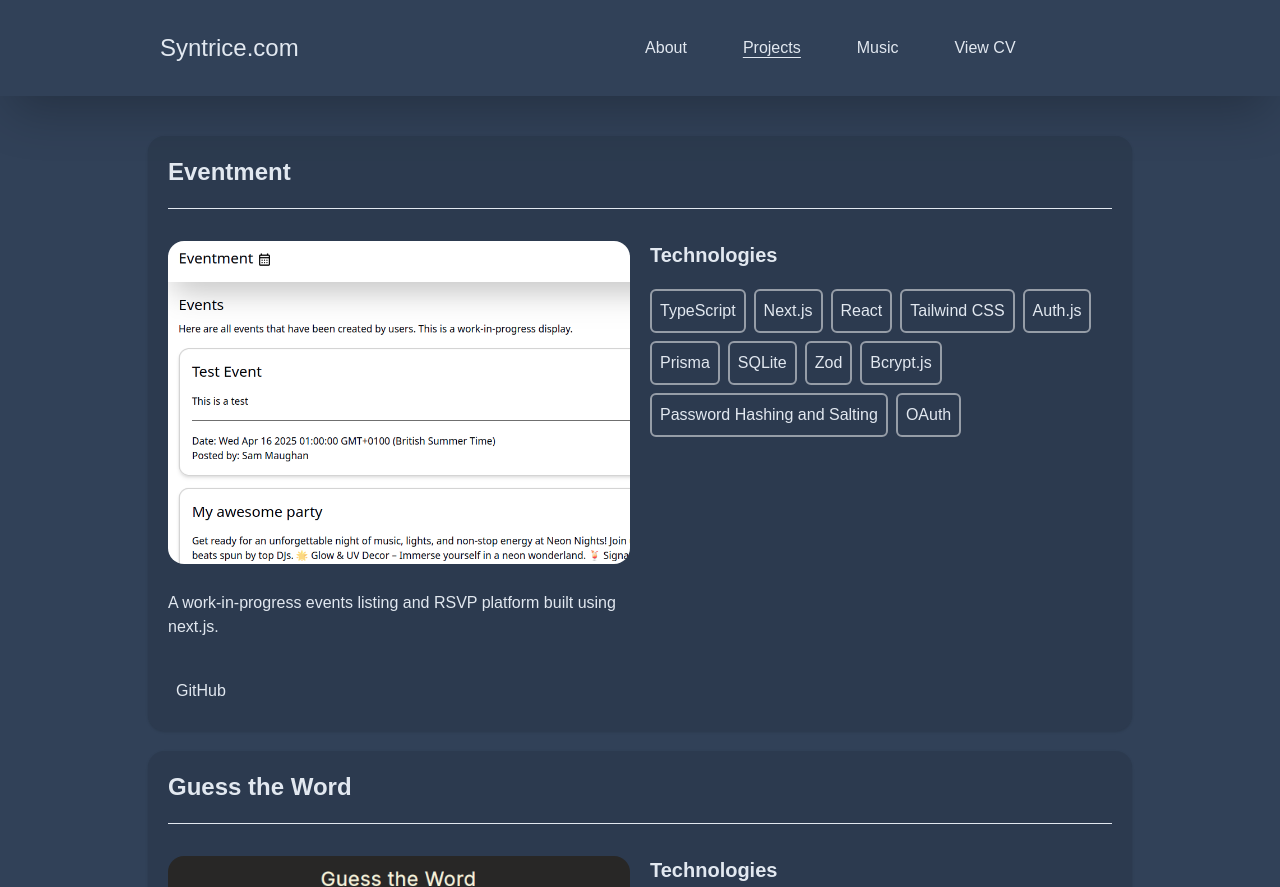
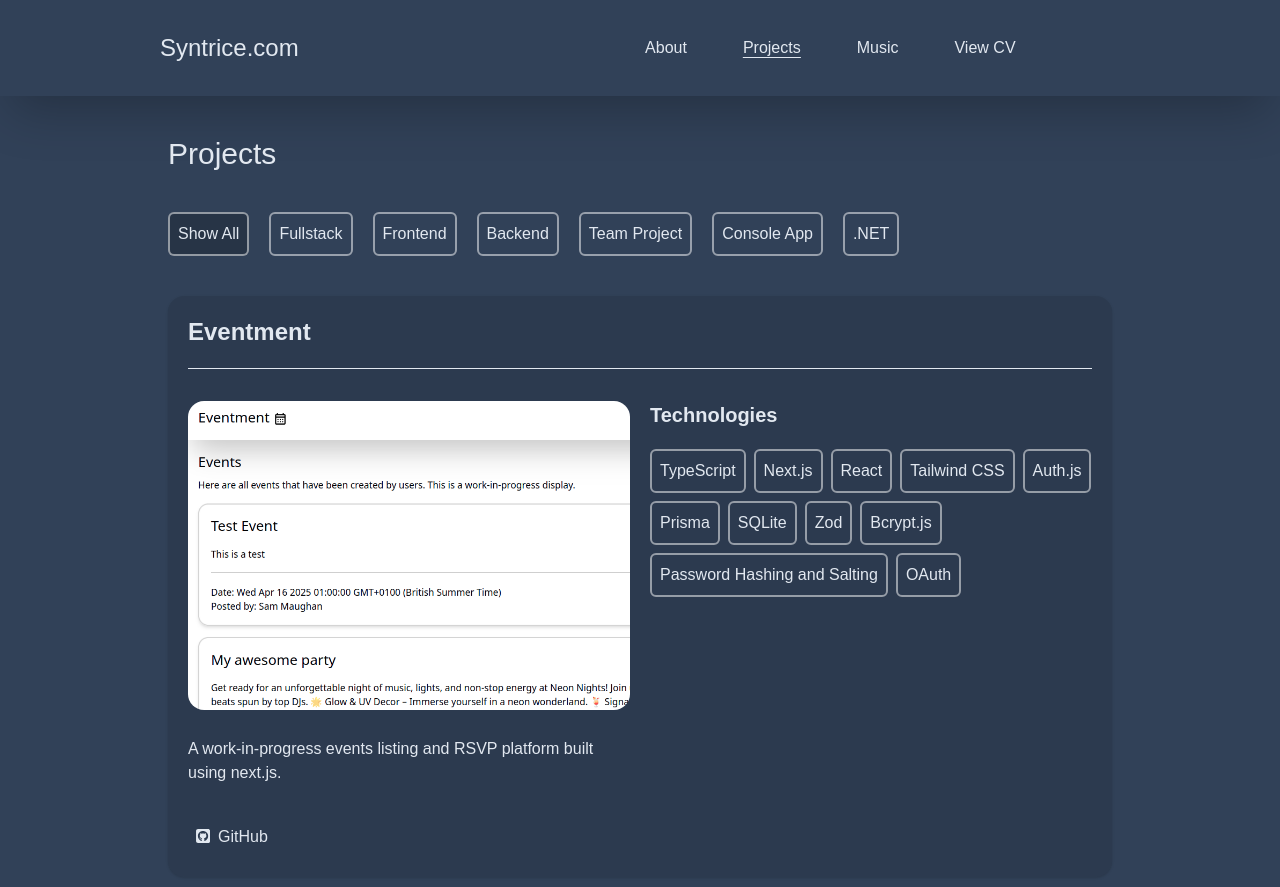
Before and after one commit to Syntrice/syntrice.github.io, an Astro site: page /projects in a window 1280 px wide. Shown: the top 887 px of the page. Built offline with nearby package versions, Linux system fonts and the light colour scheme; Astro itself is replaced by a stand-in of ours; some icons are missing.

Commit message:
feat: Add filtering for projects

```diff
--- a/src/components/projects/ProjectCard.tsx
+++ b/src/components/projects/ProjectCard.tsx
@@ -1,37 +1,64 @@
-import type { CollectionEntry } from "astro:content";
+import type { CollectionEntry } from "astro:content"
 
 interface ProjectCardProps {
-  project: CollectionEntry<'projects'>
+    project: CollectionEntry<"projects">
 }
 
 export default function ProjectCard({ project }: ProjectCardProps) {
-  return (<div className="p-5 dark:bg-black/10 bg-black/5 shadow rounded-2xl">
+    return (
+        <div className="p-5 dark:bg-black/10 bg-black/5 shadow rounded-2xl">
             <p className="mb-5 text-2xl font-bold">{project.data.title}</p>
-    <hr/>
+            <hr />
             <div className="grid grid-cols-2 grid-rows-1 max-md:grid-cols-1 gap-5 my-8">
                 <div>
-            { project.data.imgPath &&
-                <a className="inline-block mb-5" target="_blank" href={project.data.deploymentLink ? project.data.deploymentLink : project.data.repoLink}>
-                    <img className="rounded-2xl max-md:w-auto" src={project.data.imgPath} width="500"/>
+                    {project.data.imgPath && (
+                        <a
+                            className="inline-block mb-5"
+                            target="_blank"
+                            href={
+                                project.data.deploymentLink
+                                    ? project.data.deploymentLink
+                                    : project.data.repoLink
+                            }
+                        >
+                            <img
+                                className="rounded-2xl max-md:w-auto"
+                                src={project.data.imgPath}
+                                width="500"
+                            />
                         </a>
-            }
+                    )}
                     <p>{project.data.description}</p>
                 </div>
                 <div>
                     <p className="text-xl font-bold mb-5">Technologies</p>
                     <div className="flex flex-wrap gap-2">
-                { project.data.technologies.map((i: string) =>
+                        {project.data.technologies.map((i: string) => (
                             <p className="tag">{i}</p>
-                )}
+                        ))}
                     </div>
                 </div>
             </div>
 
             <a target="_blank" className="button" href={project.data.repoLink}>
-        GitHub</a>
-    { project.data.deploymentLink &&
+                <svg
+                    className="icon mr-2"
+                    xmlns="http://www.w3.org/2000/svg"
+                    width="0.88em"
+                    height="1em"
+                    viewBox="0 0 448 512"
+                >
+                    <path
+                        fill="currentColor"
+                        d="M448 96c0-35.3-28.7-64-64-64H64C28.7 32 0 60.7 0 96v320c0 35.3 28.7 64 64 64h320c35.3 0 64-28.7 64-64zM265.8 407.7c0-1.8 0-6 .1-11.6c.1-11.4.1-28.8.1-43.7c0-15.6-5.2-25.5-11.3-30.7c37-4.1 76-9.2 76-73.1c0-18.2-6.5-27.3-17.1-39c1.7-4.3 7.4-22-1.7-45c-13.9-4.3-45.7 17.9-45.7 17.9c-13.2-3.7-27.5-5.6-41.6-5.6s-28.4 1.9-41.6 5.6c0 0-31.8-22.2-45.7-17.9c-9.1 22.9-3.5 40.6-1.7 45c-10.6 11.7-15.6 20.8-15.6 39c0 63.6 37.3 69 74.3 73.1c-4.8 4.3-9.1 11.7-10.6 22.3c-9.5 4.3-33.8 11.7-48.3-13.9c-9.1-15.8-25.5-17.1-25.5-17.1c-16.2-.2-1.1 10.2-1.1 10.2c10.8 5 18.4 24.2 18.4 24.2c9.7 29.7 56.1 19.7 56.1 19.7c0 9 .1 21.7.1 30.6c0 4.8.1 8.6.1 10c0 4.3-3 9.5-11.5 8c-66-22.1-112.2-84.9-112.2-158.3c0-91.8 70.2-161.5 162-161.5S388 165.6 388 257.4c.1 73.4-44.7 136.3-110.7 158.3c-8.4 1.5-11.5-3.7-11.5-8m-90.5-54.8c-.2-1.5 1.1-2.8 3-3.2c1.9-.2 3.7.6 3.9 1.9c.3 1.3-1 2.6-3 3c-1.9.4-3.7-.4-3.9-1.7m-9.1 3.2c-2.2.2-3.7-.9-3.7-2.4c0-1.3 1.5-2.4 3.5-2.4c1.9-.2 3.7.9 3.7 2.4c0 1.3-1.5 2.4-3.5 2.4m-14.3-2.2c-1.9-.4-3.2-1.9-2.8-3.2s2.4-1.9 4.1-1.5c2 .6 3.3 2.1 2.8 3.4c-.4 1.3-2.4 1.9-4.1 1.3m-12.5-7.3c-1.5-1.3-1.9-3.2-.9-4.1c.9-1.1 2.8-.9 4.3.6c1.3 1.3 1.8 3.3.9 4.1c-.9 1.1-2.8.9-4.3-.6m-8.5-10c-1.1-1.5-1.1-3.2 0-3.9c1.1-.9 2.8-.2 3.7 1.3c1.1 1.5 1.1 3.3 0 4.1c-.9.6-2.6 0-3.7-1.5m-6.3-8.8c-1.1-1.3-1.3-2.8-.4-3.5c.9-.9 2.4-.4 3.5.6c1.1 1.3 1.3 2.8.4 3.5c-.9.9-2.4.4-3.5-.6m-6-6.4c-1.3-.6-1.9-1.7-1.5-2.6c.4-.6 1.5-.9 2.8-.4c1.3.7 1.9 1.8 1.5 2.6c-.4.9-1.7 1.1-2.8.4"
+                    ></path>
+                </svg>GitHub
+            </a>
+            {project.data.deploymentLink && (
                 <a className="button" href={project.data.deploymentLink}>
-        Live Demo</a>
+                    Live Demo
+                </a>
+            )}
+        </div>
+    )
 }
-</div>)
-}
--- a/src/components/projects/ProjectDisplay.tsx
+++ b/src/components/projects/ProjectDisplay.tsx
@@ -1,19 +1,70 @@
 import type { CollectionEntry } from "astro:content"
+import { useState } from "react"
 import ProjectCard from "./ProjectCard"
 
 interface ProjectDisplayProps {
-  projects: CollectionEntry<'projects'>[]
+  projects: CollectionEntry<"projects">[]
+  projectTags: CollectionEntry<"projectTags">[]
 }
 
-export default function ProjectDisplay({ projects }: ProjectDisplayProps) {
+export default function ProjectDisplay({
+  projects,
+  projectTags,
+}: ProjectDisplayProps) {
+  const [filter, setFilter] = useState(0)
+
+  function setFilterState(id: number) {
+    setFilter(id)
+  }
+
+  function renderProjects() {
+
+    let data = projects.sort((a, b) => b.data.id - a.data.id)
+
+    if (filter !== 0) {
+      data = data.filter(p => p.data.tags.includes(filter))
+    }
+
+    return data
+      .map((obj) => (
+        <li>
+          <ProjectCard project={obj} />
+        </li>
+      ))
+  }
+
   return (
-    <ul className="flex flex-col gap-5 my-5">
-      {projects.sort((a, b) => b.data.id - a.data.id).map(obj => (
+    <div className="p-5">
+      <h1 className="text-3xl mb-5">Projects</h1>
+      <ul className="flex gap-5 py-5 flex-wrap">
         <li>
-          <ProjectCard project={obj}/>
+          <button
+            onClick={() => setFilterState(0)}
+            className={
+              "tag cursor-pointer " +
+              (filter !== 0 ? "button" : "bg-black/20")
+            }
+          >
+            Show All
+          </button>
         </li>
-      ))}
-    </ul>
+        {projectTags.map((tag) => (
+          <li>
+            <button
+              onClick={() => setFilter(tag.data.id)}
+              className={
+                "tag cursor-pointer " +
+                (filter !== tag.data.id ? "button" : "bg-black/20")
+              }
+            >
+              {tag.data.label}
+            </button>
+          </li>
+        ))}
+      </ul>
+      <ul className="flex flex-col gap-5 my-5">
+        {renderProjects()}
+      </ul>
+    </div>
   )
-
 }
--- a/src/components/site-footer/SiteFooter.astro
+++ b/src/components/site-footer/SiteFooter.astro
@@ -1,8 +1,8 @@
 ---
 import Wrapper from "@components/SiteWrapper.astro";
-import site from "@data/site.json"
+import site from "@data/site.json";
+import { Icon } from 'astro-icon/components';
 import FooterLink from "./FooterLink.astro";
-import { Icon } from 'astro-icon/components'
 ---
 
 <footer class="text-lg dark:bg-black/10 bg-black/5 dark:text-slate-200 p-5">
--- a/src/content.config.ts
+++ b/src/content.config.ts
@@ -2,9 +2,17 @@
 import { defineCollection, z } from 'astro:content';
 
 // 2. Import loader(s)
-import { glob, file } from 'astro/loaders';
+import { file } from 'astro/loaders';
 
 // 3. Define your collection(s)
+
+const projectTags = defineCollection({
+    loader: file("src/data/project-tags.json"),
+    schema: z.object({
+        id: z.number(),
+        label: z.string()
+    })
+})
 
 const projects = defineCollection({
     loader: file("src/data/projects.json"),
@@ -13,10 +21,9 @@ const projects = defineCollection({
         title: z.string(),
         repoLink: z.string(),
         description: z.string(),
-        icon: z.string().optional(),
         imgPath: z.string().optional(),
         deploymentLink: z.string().optional(),
-        tags: z.array(z.string()).optional(),
+        tags: z.array(z.number()),
         technologies: z.array(z.string())
     }),
 });
@@ -43,4 +50,4 @@ const navlinks = defineCollection({
 });
 
 // 4. Export a single `collections` object to register your collection(s)
-export const collections = { compositions, projects, navlinks };
+export const collections = { compositions, projects, navlinks, projectTags };
--- /dev/null
+++ b/src/data/project-tags.json
@@ -0,0 +1,26 @@
+[
+  {
+    "id": 1,
+    "label": "Fullstack"
+  },
+  {
+    "id": 2,
+    "label": "Frontend"
+  },
+  {
+    "id": 3,
+    "label": "Backend"
+  },
+  {
+    "id": 4,
+    "label": "Team Project"
+  },
+  {
+    "id": 5,
+    "label": "Console App"
+  },
+  {
+    "id": 6,
+    "label": ".NET"
+  }
+]
--- a/src/data/projects.json
+++ b/src/data/projects.json
@@ -1,11 +1,13 @@
 [
     {
-        "id": 3,
+        "id": 1,
         "title": "Syntrice Record Shop",
         "repoLink": "https://github.com/Syntrice/syntrice-record-shop",
         "description": "A RESTful API for a fictional record shop business. Consists of endpoints to manage Artist, Genre and Record entries, along with a work in progress Blazor frontend.",
-        "icon": "fa6-solid:record-vinyl",
-        "tags": [".NET", "Fullstack"],
+        "tags": [
+            3,
+            6
+        ],
         "imgPath": "/assets/project-images/syntrice-record-shop.gif",
         "technologies": [
             "C# / .NET",
@@ -24,8 +26,10 @@
         "title": "Syntrice Contact Manager",
         "repoLink": "https://github.com/Syntrice/syntrice-contact-manager",
         "description": "A console-based application for managing contact details. Uses a local SQLite database, along with a console frontend for adding, removing and updating entries.",
-        "icon": "fa6-regular:address-card",
-        "tags": ["Console App", ".NET"],
+        "tags": [
+            5,
+            6
+        ],
         "imgPath": "/assets/project-images/syntrice-contact-manager.gif",
         "technologies": [
             "C# / .NET",
@@ -39,12 +43,15 @@
         ]
     },
     {
-        "id": 4,
+        "id": 3,
         "title": "Spreeview (Team Project)",
         "repoLink": "https://github.com/nc-team-inertia/spreeview",
         "description": "A team project to create a social networking review website for TV Shows. Consists of an SQL Server, ASP.NET Backend, along with a Blazor frontend. Features authentication using Identity, and a live chat system using SignalR.",
-        "icon": "heroicons:film-16-solid",
-        "tags": ["Team Project", ".NET", "Fullstack"],
+        "tags": [
+            4,
+            6,
+            1
+        ],
         "imgPath": "/assets/project-images/spreeview.gif",
         "technologies": [
             "C# / .NET",
@@ -61,12 +68,13 @@
         ]
     },
     {
-        "id": 1,
+        "id": 4,
         "title": "Syntrice.com (This Site)",
         "repoLink": "https://github.com/Syntrice/syntrice.github.io",
         "description": "This site was built using Astro, a JavaScript framework for content-driven websites. Features responsive design using Tailwind CSS.",
-        "icon": "heroicons:globe-alt",
-        "tags": ["Frontend"],
+        "tags": [
+            2
+        ],
         "technologies": [
             "JavaScript",
             "Astro",
@@ -82,8 +90,10 @@
         "repoLink": "https://github.com/Syntrice/chef-bot",
         "deploymentLink": "https://app.syntrice.com/chef-bot",
         "description": "A personal AI chef assistant to generate recipes from cooking ingredients. Completed as part of a Scrimba course. It is deployed on Netlify, and for recipe generation it utilizes Serverless Functions to call the Hugginface Inference API.",
-        "icon": "fa6-solid:burger",
         "imgPath": "/assets/project-images/chef-bot.png",
+        "tags": [
+            2
+        ],
         "technologies": [
             "JavaScript",
             "Vite",
@@ -95,13 +105,15 @@
         ]
     },
     {
-        "id": 1.5,
+        "id": 6,
         "title": "Meme Generator",
         "repoLink": "https://github.com/Syntrice/meme-generator",
         "deploymentLink": "https://app.syntrice.com/meme-generator",
         "description": "A very simple project to build a meme generator using React. Completed as part of a Scrimba course. It is hosted on Netlify.",
-        "icon": "fa6-regular:images",
         "imgPath": "/assets/project-images/meme-generator.png",
+        "tags": [
+            2
+        ],
         "technologies": [
             "TypeScript",
             "Vite",
@@ -117,8 +129,10 @@
         "repoLink": "https://github.com/Syntrice/tenzies",
         "deploymentLink": "https://app.syntrice.com/tenzies",
         "description": "A dice game based on Tenzi, built using React. Completed as part of a Scrimba course. It is hosted on Netlify.",
-        "icon": "fa6-solid:dice",
         "imgPath": "/assets/project-images/tenzies.png",
+        "tags": [
+            2
+        ],
         "technologies": [
             "TypeScript",
             "Vite",
@@ -132,8 +146,10 @@
         "title": "Syntrice EShop",
         "repoLink": "https://github.com/Syntrice/syntrice-e-shop",
         "description": "A work-in-progress ecommerce API built using ASP.NET. As an exercise in authentication and cybersecurity, it features password hashing and salt generation using Pbkdf2, and configurable JWT authentication with refresh token support.",
-        "icon": "fa6-solid:cart-shopping",
         "imgPath": "/assets/project-images/syntrice-eshop.png",
+        "tags": [
+            3
+        ],
         "technologies": [
             "C# / .NET",
             "ASP.NET",
@@ -155,8 +171,10 @@
         "repoLink": "https://github.com/Syntrice/guess-the-word",
         "deploymentLink": "https://app.syntrice.com/guess-the-word",
         "description": "A word guessing game based on hangman, built using React and TypeScript. It is hosted on Netlify.",
-        "icon": "fa6-regular:circle-question",
         "imgPath": "/assets/project-images/guess-the-word.png",
+        "tags": [
+            2
+        ],
         "technologies": [
             "TypeScript",
             "Vite",
@@ -171,8 +189,10 @@
         "title": "Eventment",
         "repoLink": "https://github.com/Syntrice/eventment",
         "description": "A work-in-progress events listing and RSVP platform built using next.js.",
-        "icon": "fa6-regular:calendar-days",
         "imgPath": "/assets/project-images/eventment.png",
+        "tags": [
+            1
+        ],
         "technologies": [
             "TypeScript",
             "Next.js",
--- a/src/pages/projects.astro
+++ b/src/pages/projects.astro
@@ -5,11 +5,12 @@ import Layout from '@layouts/MainLayout.astro';
 import { getCollection } from 'astro:content';
 
 const projects = await getCollection('projects');
+const projectTags = await getCollection('projectTags');
 
 ---
 
 <Layout pageTitle="Projects">
 	<SiteWrapper>
-		<ProjectDisplay projects={projects} client:load/>
+		<ProjectDisplay projectTags={projectTags} projects={projects} client:load/>
 	</SiteWrapper>
 </Layout>
```
Also changed, not shown: src/styles/global.css (line endings or trailing spaces). Lines whose indentation alone changed are shown as unchanged.
